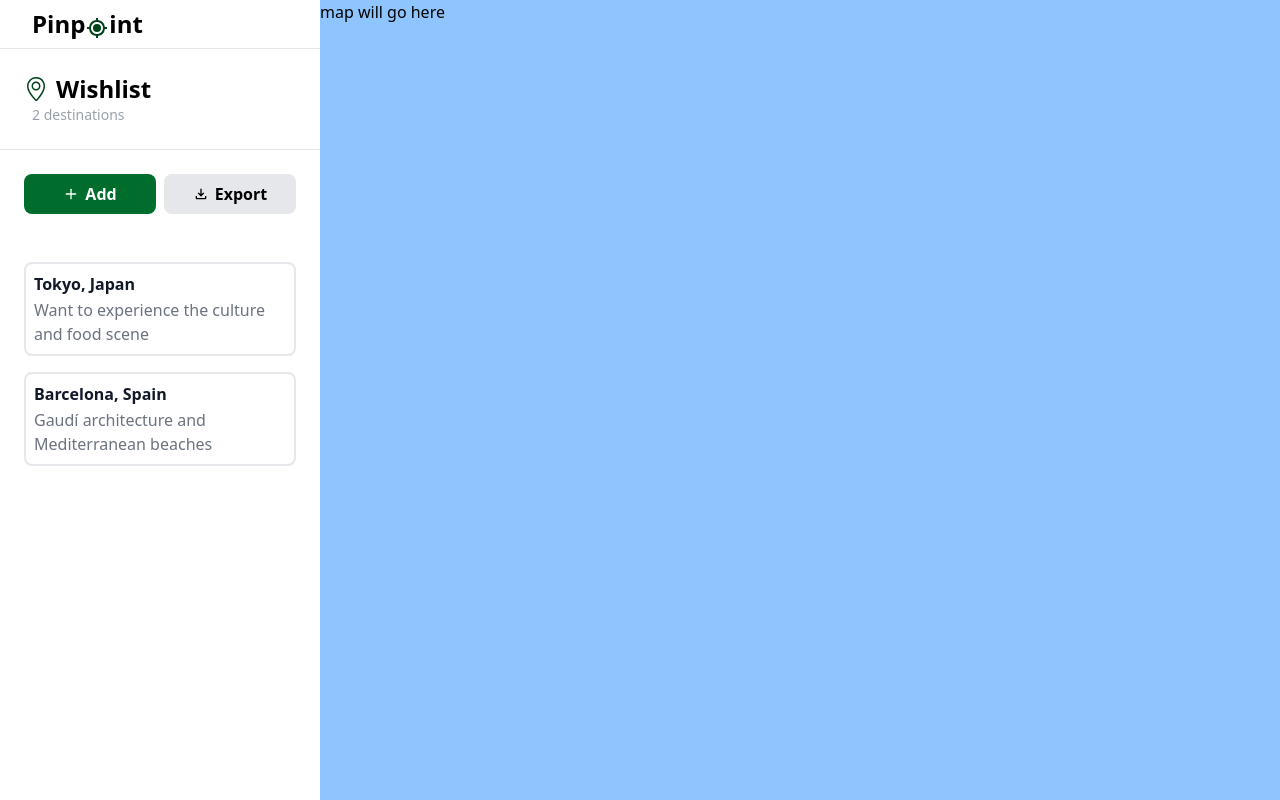
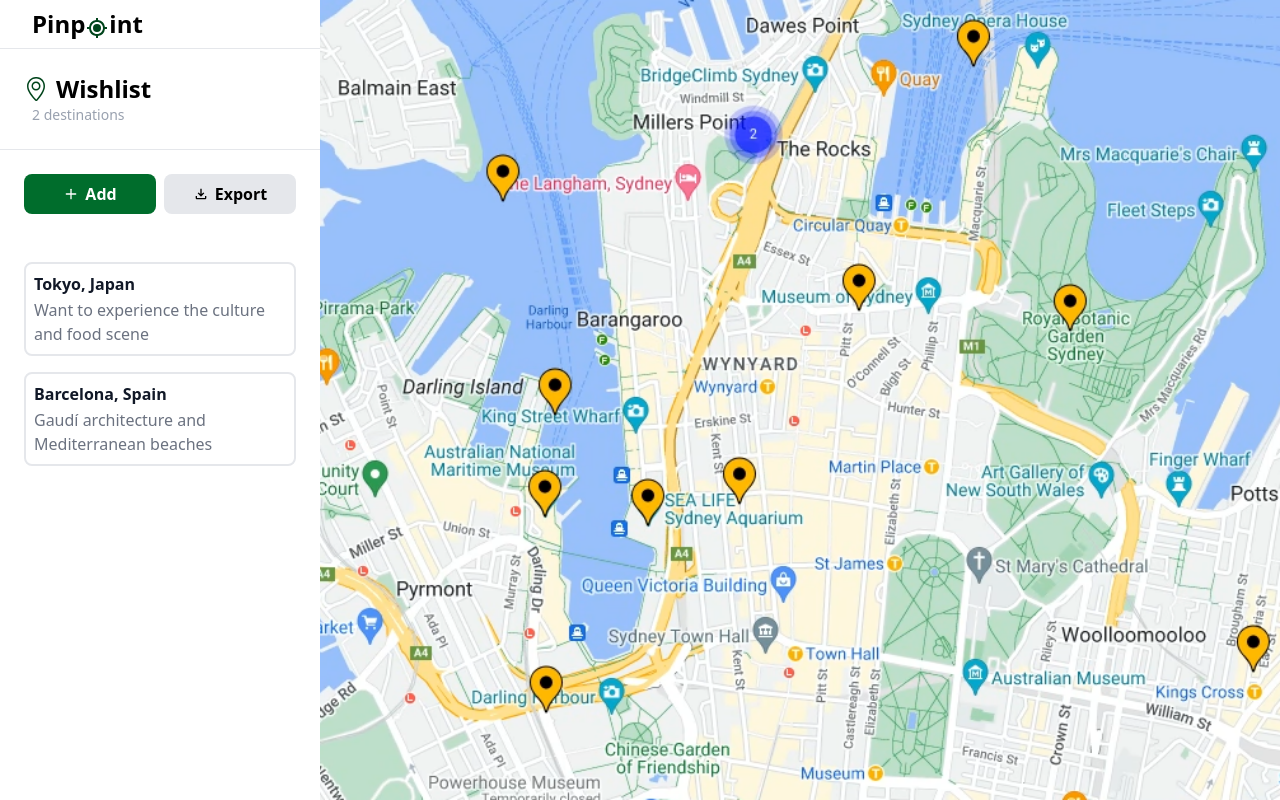
Before and after one commit to NellyFE/PinPoint, a React (Vite) app: page /app in a window 1280 px wide. Built offline with nearby package versions, Linux system fonts and the light colour scheme.

Commit message:
sidebar destination modal

```diff
--- a/src/Pages/MapPage.jsx
+++ b/src/Pages/MapPage.jsx
@@ -1,6 +1,10 @@
 import { useState } from "react";
 import { Nav } from "../components/navbar";
 import Sidebar from "../components/sidebar";
+import { DestinationModal } from "../components/destinationmodal";
+
+
+
 
 export const Mappage = () => {
 const [destinations, setDestinations] = useState([
@@ -23,6 +27,25 @@
     },
 ])
 
+const [showModal, setShowModal] = useState (false);
+
+//function to open modal
+const openAddModal = () => {
+  setShowModal(true);
+};
+
+//function to close modal
+const closeModal = () => {
+  setShowModal(false);
+}
+
+//function to add destinations
+const addDestinations = (newDestination) => {
+setDestinations([...destinations,newDestination]);
+closeModal();
+}
+
+
 
   return (
     <section>
@@ -32,17 +55,34 @@
 
         {/* left:sidebar */}
         <div className="sidebar">
-            <Sidebar destinations={destinations} setDestinations={setDestinations}/>
+            <Sidebar
+            destinations={destinations}
+            setDestinations={setDestinations}
+            onAddClick={openAddModal}
+            />
         </div>
 
 
         {/* right: map area */}
-        <div className="flex-1 bg-blue-300">
-            <h2>map will go here</h2>
+        <div className="flex-1">
+              <img
+        src="/images/mapdecoy.png"
+        alt="Travel"
+        className="h-full w-full object-cover"
+      />
+
         </div>
 
+      </div>
 
-      </div>
+      {/*modal only shows when clicked*/}
+
+      {showModal &&
+      <DestinationModal
+      onClose={closeModal}
+      onSave={addDestinations}
+      />
+      }
     </section>
   );
 };
--- a/src/components/destinationmodal.jsx
+++ b/src/components/destinationmodal.jsx
@@ -0,0 +1,7 @@
+export const DestinationModal = () => {
+    return(
+        <div>
+
+        </div>
+    )
+}
--- a/src/components/navbar.jsx
+++ b/src/components/navbar.jsx
@@ -5,7 +5,7 @@
   const navigate = useNavigate()
   return (
     <nav className=" w-full flex ">
-      <div className="max-w-7xl w-full justify-between mx-auto flex px-6 py-4 border-b border-black/10 shadow-lg shadow-black ">
+      <div className="max-w-7xl w-full justify-between mx-auto flex px-6 py-4 border-b border-black/10 ">
 
         {/* logo  */}
         <div className="flex">
--- a/src/components/sidebar.jsx
+++ b/src/components/sidebar.jsx
@@ -3,8 +3,9 @@
 import { FiPlus } from "react-icons/fi";
 import { MdOutlineFileDownload } from "react-icons/md";
 
-export default function Sidebar({ destinations, setDestinations }) {
+export default function Sidebar({ destinations, setDestinations , onAddClick }) {
   const handleAdd = () => {
+    onAddClick();
     console.log("add button clicked");
   };
 
```
Also changed, not shown: public/images/mapdecoy.png (added).
